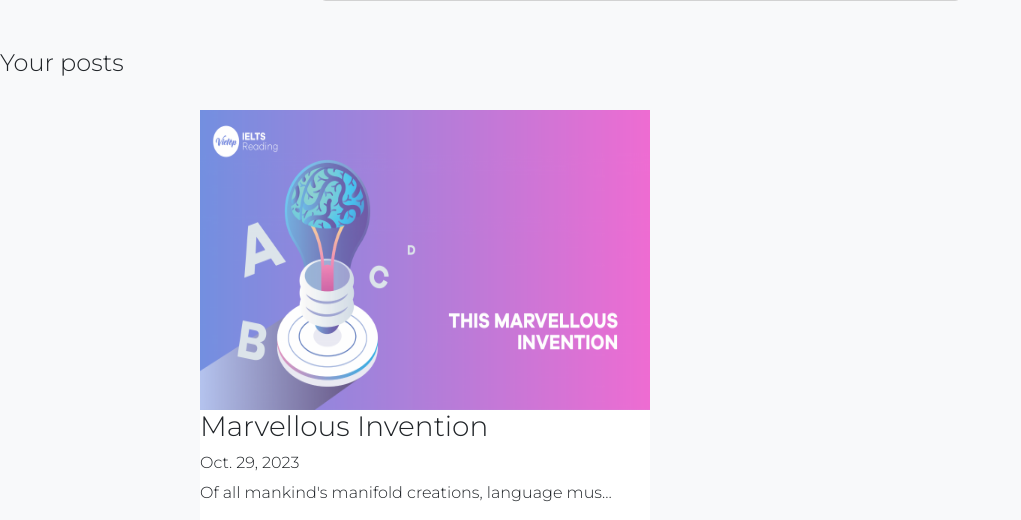
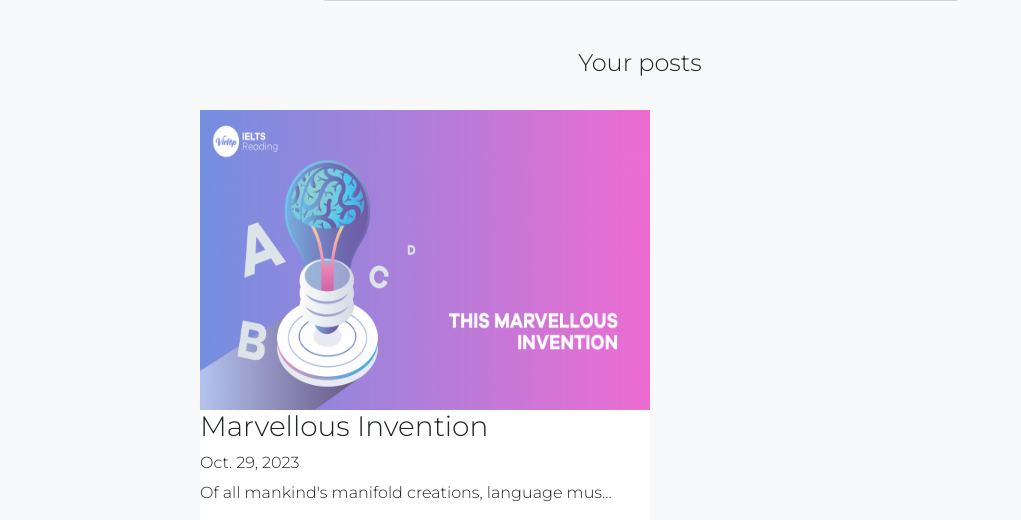
Before and after one commit to hina1gt/portfolioweb, a Django app: page /profile/ in a window 1280 px wide. Shown: the part 659-1179 px from the top of the page, without its empty margins (0-1021 px from the left). Run offline with Django 4.2, Linux system fonts and the light colour scheme; a user stored in the database is signed in; data comes from the database, SQL or seed files in the repository; both versions use the stored data as it was after the commit; parts of the project's set-up code (start-up, migrations or seed data) failed here and were passed over.

Commit message:
adaptive

```diff
--- a/apps/post/static/css/base.css
+++ b/apps/post/static/css/base.css
@@ -80,8 +80,9 @@ body {
     text-shadow: 0 0 5px black;
 }
 
-
-
+#cen {
+    text-align: center;
+}
 
 .button {
   background-color: #e38030;
--- a/apps/post/templates/pages/profiledetail.html
+++ b/apps/post/templates/pages/profiledetail.html
@@ -59,7 +59,7 @@
     </div>
   </section>
 
-<h4 id="btn">Your posts</h4>
+<h4 id="cen">Your posts</h4>
 <br>
 {% for post in posts %}
   {% if post.author_id == user.id %}
```
Also changed, not shown: db.sqlite3.
